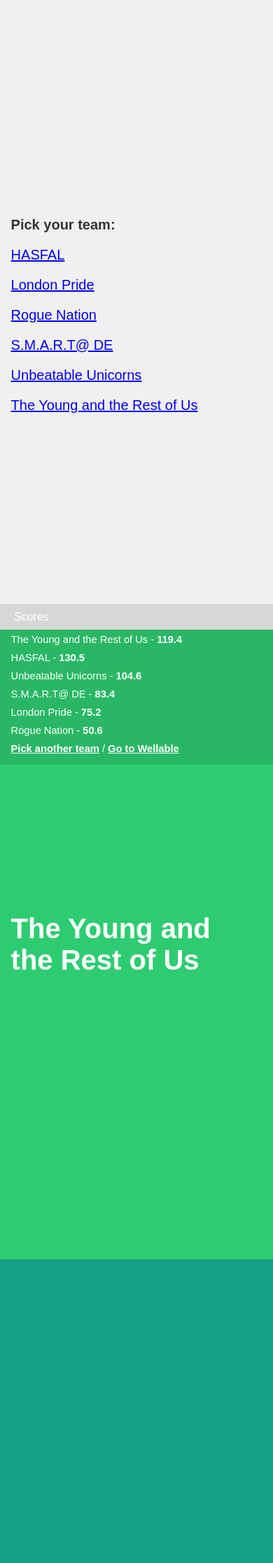
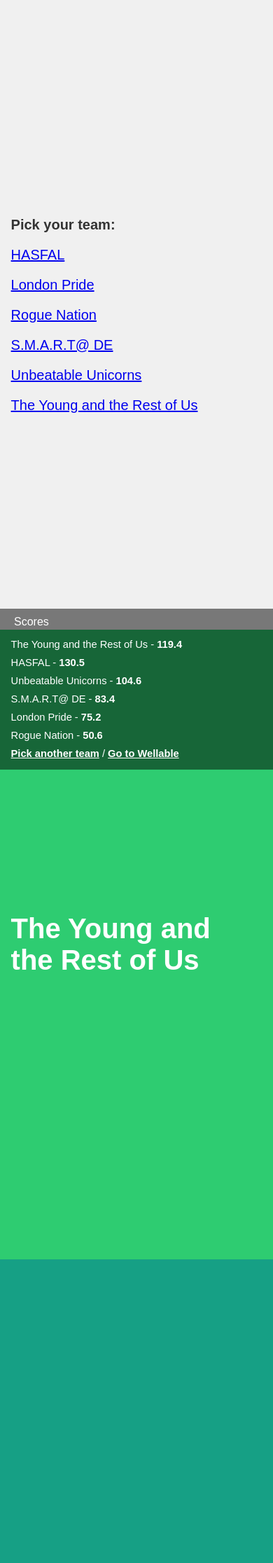
Before and after one commit to brettrowley/brettrowley.github.io, a Jekyll site: the page sandbox/wellable/index.html, which Jekyll copies as it is, in a window 390 px wide. Shown: the top 2234 px of the page at 70% size. Built offline with Jekyll 4.4.1, drawn with Linux system fonts in a browser that asks for light colours; nearby versions of some CDN libraries.

Commit message:
Fix score panel bugs

```diff
--- a/sandbox/wellable/index.html
+++ b/sandbox/wellable/index.html
@@ -85,11 +85,11 @@ span#scores i{
 
 
 	.stats{
-		bottom: -193px;
+		bottom: -200px;
+		background-color: rgba(0,0,0,0.5);
 	}
 	.stats.expand{
 		bottom: 0px;
-		background-color: rgba(0,0,0,0.5);
 	}
 	.stats ul{
 		padding: 10px 0 10px 4vw;
```
